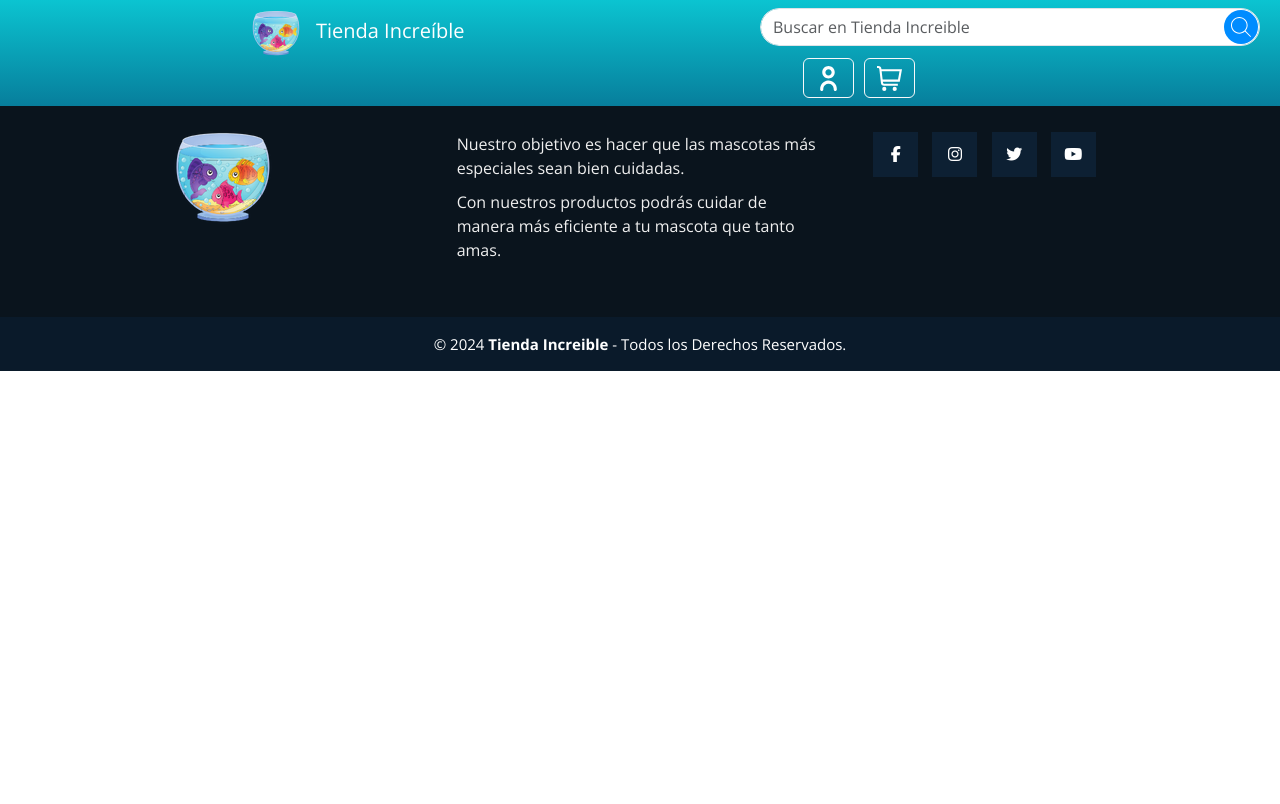
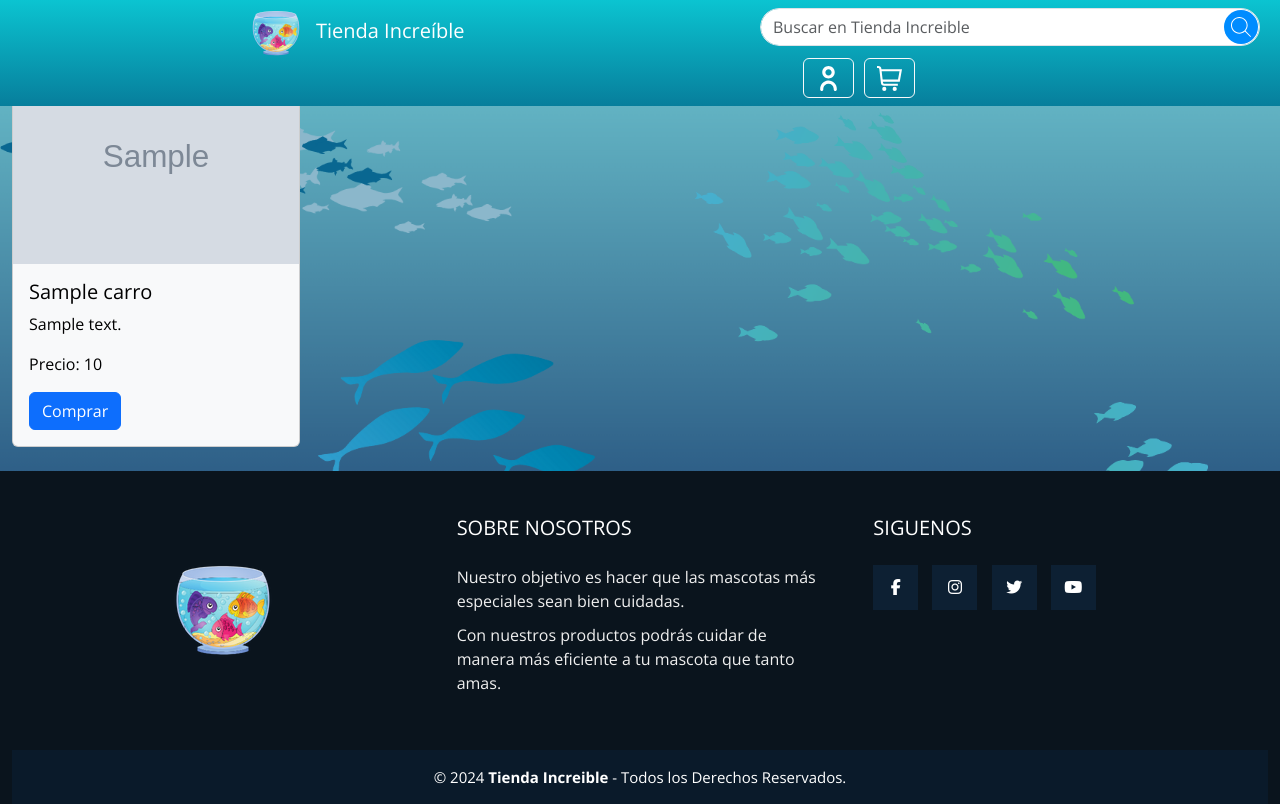
Before and after one commit to Lenuam482/Ev3Django, a Django app: template tienda/templates/tienda/compra.html in a window 1280 px wide. Before the commit the page ends 371 px from the top, so only its background shows below. Run offline with Django 5.2, Linux system fonts and the light colour scheme; the template is opened without the code that fills it: most values are stand-ins (such as "Sample title", 1, 10 or a date in 2020); grey boxes marked "Sample" are stand-in pictures; some libraries are stand-ins or nearby versions.

Commit message:
Update compra.html

```diff
--- a/tienda/templates/tienda/compra.html
+++ b/tienda/templates/tienda/compra.html
@@ -105,6 +105,30 @@
     </div>
   </div>
 
+  <div class="container-fluid mt-5 d-flex justify-content-center">
+    <div class="row g-4">
+      {% if carro %}
+      {% for x in carro%}
+      <div class="col-3">
+        <div class="card text-bg-light" style="width: 18rem;">
+          <img src="{{ x.imagen.url }}" alt="{{ x.nombre }}" class="card-img-top productos-imagen">
+          <div class="card-body">
+              <h5 class="card-title">{{ x.nombre }}</h5>
+              <p class="card-text">{{ x.descripcion }}</p>
+              <p class="card-text">Precio: {{ x.precio }}</p>
+              <form method="post" action="{% url 'agregar_al_carro'%}">
+                {% csrf_token %}
+                <input type="hidden" name="codigo" value="{{ x.codigo }}">
+                <input type="hidden" name="nombre" value="{{ x.nombre }}">
+                <input type="hidden" name="precio" value="{{ x.precio }}">
+                <button type="submit" class="btn btn-primary">Comprar</button>
+            </form>
+          </div>
+        </div>
+      </div>
+      {% endfor %}
+      {% endif %}
+
   <footer class="pie-pagina">
     <div class="grupo-1">
         <div class="box">
```
